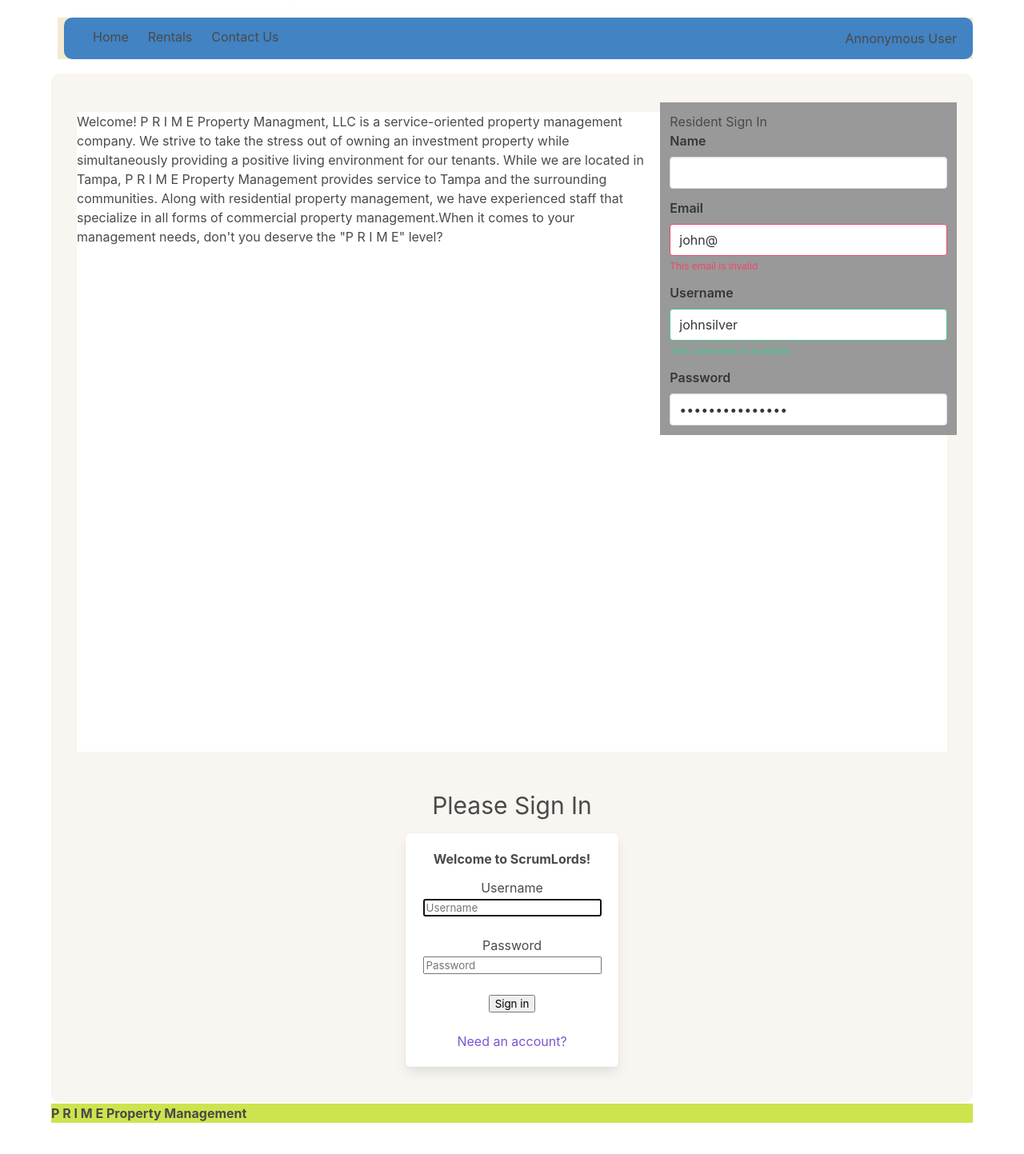
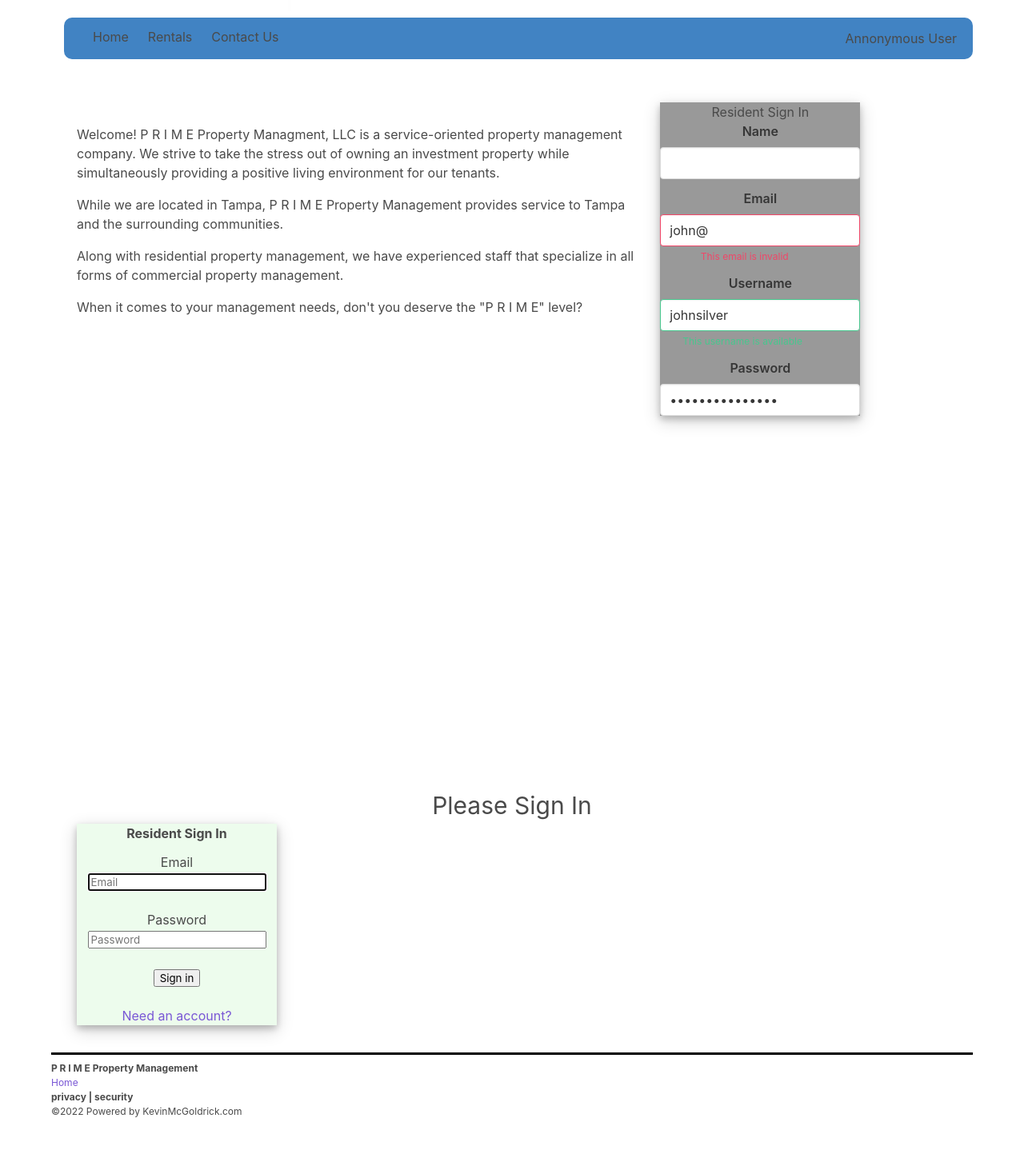
Before and after one commit to mcgolkev/Prime_website, a Vue app in the folder vue/: page /login in a window 1280 px wide. Shown: the part 81-1524 px from the top of the page at 80% size. Before the commit the page ends 1485 px from the top, so only its background shows below. Built offline with nearby package versions, Linux system fonts and the light colour scheme.

Commit message:
footer and formatting login boxes

```diff
--- a/vue/src/App.vue
+++ b/vue/src/App.vue
@@ -61,18 +61,55 @@
 
         </b-navbar>
     </nav>
+
     <main>
         <router-view />
+
     </main>
 
     <footer>
-        <div class="content">
-            <b> P R I M E Property Management </b>
+
+        <div class="footer-text">
+         <hr style="height:3px;border-width:0;color:black;background-color:black;margin-top: 0rem;
+            margin-right: 0px; margin-bottom: .5rem;margin-left: 0px;">
+
+            <b> P R I M E Property Management </b><br>
+            <div>
+                <router-link v-bind:to="{ name: 'home' }">
+                    Home
+                </router-link>
+                <p><b>privacy | security</b></p>
+                <p>&copy;{{ currentYear }} Powered by KevinMcGoldrick.com</p>
+                <br><br><br><br><br>
+            </div>
         </div>
+
     </footer>
 
     </div>
 </template>
+
+<script>
+export default {
+name: "CurrentDate",
+data: () => ({
+  currentYear: "",
+}),
+
+props: {
+  msg: String,
+},
+methods: {
+  getCurrentYear: function () {
+    return new Date().getFullYear();
+  },
+},
+mounted: function () {
+  this.currentYear = this.getCurrentYear();
+},
+};
+</script>
+
 
 <style>
 
@@ -101,7 +138,7 @@ header {
 nav {
     grid-area: nav;
     margin-left: 0.5rem;
-    background-color: #f2ead2;
+
 }
 
 main {
@@ -115,15 +152,17 @@ main {
 
 footer {
     grid-area: footer;
-    background-color: #CFE34E;
+}
+
+.footer-text{
+     font-size: 12px;
 }
 
 aside {
     grid-area: side;
     margin-right: 0.5rem;
-    background-color: #f2ead2;
+
 }
-
 
 #mainContent {
     background-color:#FFFFFF;
@@ -133,6 +172,7 @@ aside {
 
 
 }
+
 #navBarCss {
     background-color: #4183C3;
 display: flex;
@@ -142,13 +182,13 @@ border-radius: 10px;
 
 }
 
-
 #app {
     background-color:#FFFFFF;
     padding: 1.5rem;
     font-family: 'Arial', serif;
     min-height: 100vh;
 }
+
 .navBarContainer {
 align-items: center;
 justify-items: right;
@@ -161,13 +201,17 @@ box-shadow: 0px 3px 15px;
     margin-top:10px;
     margin-bottom:10px;
     text-emphasis-color: darkblue;
-
 }
 
 #OverallPageTitleOutsideOfTitles {
   font-size: 30px;
 }
 
-
+.shadow-box {
+  background-color: #edfced;
+  width: 250px;
+  box-shadow: 0 4px 8px 0 rgba(0, 0, 0, 0.2), 0 6px 20px 0 rgba(0, 0, 0, 0.19);
+  text-align: center;
+    }
 
 </style>
--- a/vue/src/views/Index.vue
+++ b/vue/src/views/Index.vue
@@ -5,17 +5,21 @@
     <div class="columns">
 
       <div class="column is-two-thirds">
-        Welcome! P R I M E Property Managment, LLC is a service-oriented property
+        <p> Welcome! P R I M E Property Managment, LLC is a service-oriented property
         management company. We strive to take the stress out of owning an investment
-        property while simultaneously providing a positive living environment for our tenants.
-        While we are located in Tampa, P R I M E Property Management provides service
-        to Tampa and the surrounding communities.
-        Along with residential property management, we have experienced staff that
-        specialize in all forms of commercial property management.When it comes to your
-        management needs, don't you deserve the "P R I M E" level?
+        property while simultaneously providing a positive living environment for our tenants. </p>
+
+        <p> While we are located in Tampa, P R I M E Property Management provides service
+        to Tampa and the surrounding communities.</p>
+
+        <p> Along with residential property management, we have experienced staff that
+        specialize in all forms of commercial property management. </p>
+
+        <p> When it comes to your management needs, don't you deserve the "P R I M E" level? </p>
+
       </div>
 
-      <div id="login" class="column">
+      <div id="login" class="shadow-box">
         <h3>Resident Sign In </h3>
           <b-field label="Name">
                 <b-input v-model="name"></b-input>
@@ -56,11 +60,9 @@
 
 
 
-            <div id="this-contains-all-tiles-and-makes-tiles-stack-vertically" class="tile is-parent is-vertical">
-                <div id="this-is-a-single-tile" class="tile is-3 is-child box">
-                    <div id="this-makes-all-content-within-the-tile-stack-vertically" class="tile is-vertical">
+           <div class="shadow-box">
                       <form class="form-signin" @submit.prevent="login">
-                      <center><h1 class="h3 mb-3 font-weight-normal"><b>Welcome to ScrumLords!</b></h1></center>
+                      <center><h1 class="h3 mb-3 font-weight-normal"><b>Resident Sign In</b></h1></center>
                       <div
                         class="alert alert-danger"
                         role="alert"
@@ -71,12 +73,12 @@
                             role="alert"
                             v-if="this.$route.query.registration"
                             >Thank you for registering, please sign in.</div>
-                            <label for="username" class="sr-only">Username</label>
+                            <label for="username" class="sr-only">Email</label>
                             <input
                               type="text"
                               id="username"
                               class="form-control"
-                              placeholder="Username"
+                              placeholder="Email"
                               v-model="user.username"
                               required
                               autofocus
@@ -97,10 +99,8 @@
 
 
                       </div>
-                    </div>
-                  </div>
-                </div>
 
+              </div>
 
 
             <aside>
@@ -148,6 +148,13 @@ export default {
 </script>
 
 <style scoped>
+p{
+  margin: 1em 0;
+  margin-top: 1em;
+  margin-right: 0px;
+  margin-bottom: 1em;
+  margin-left: 0px;
+}
 
 .form-signin {
   text-align: center;
@@ -167,7 +174,7 @@ export default {
 
 main {
     grid-area: content;
-    background-color: #f9f5f0;
+
 }
 
 aside {
--- a/vue/src/views/Register.vue
+++ b/vue/src/views/Register.vue
@@ -8,12 +8,7 @@
         <center>Create an Account</center>
     </h1>
     <div id="this-contains-the-entire-page-and-all-contents" class="tile is-ancestor">
-        <div id="this-contains-all-tiles" class="tile is-12">
-            <div id="this-contains-all-tiles-and-makes-tiles-stack-vertically" class="tile is-parent is-vertical">
-                <div id="this-is-a-single-tile" class="tile is-child box">
-
-
-
+     <div class="shadow-box">
     <form class="form-register" @submit.prevent="register">
       <h1 class="h3 mb-3 font-weight-normal">Please complete the following:</h1>
       <div class="alert alert-danger" role="alert" v-if="registrationErrors">
@@ -85,13 +80,7 @@
       <router-link :to="{ name: 'login' }">Already have an account?</router-link>
       </center>
     </form>
-
-
-
-
-            </div>
-        </div>
-    </div>
+</div>
 
 </div>
 </div>
```
